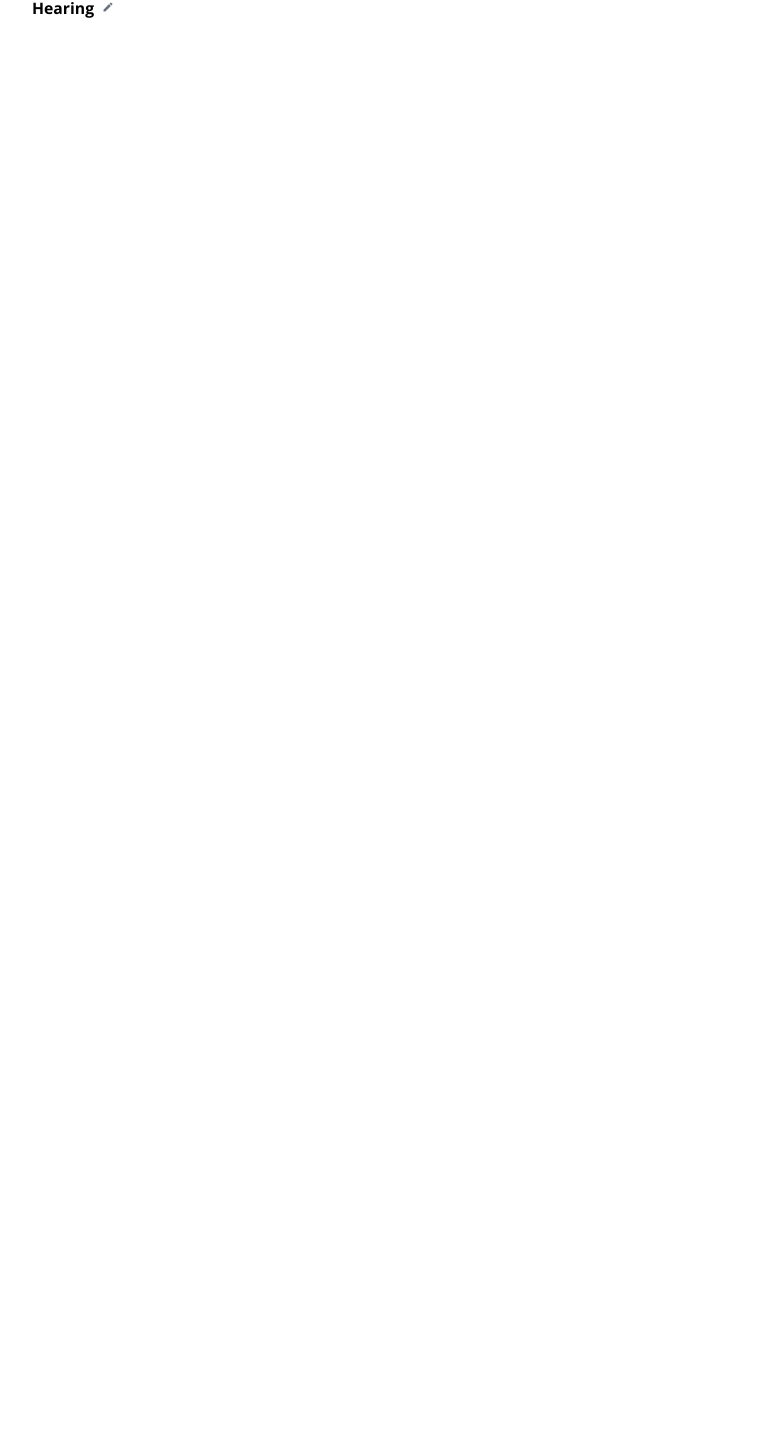
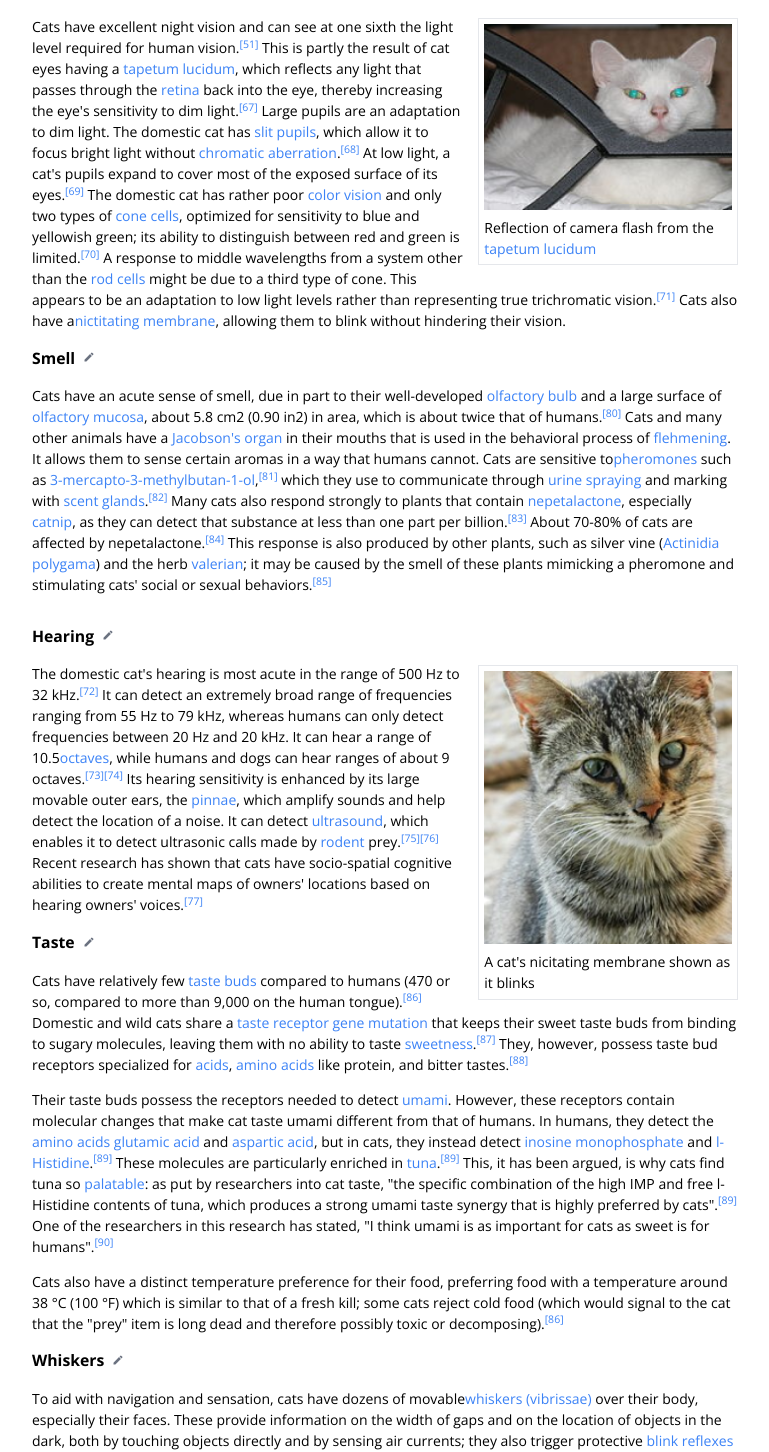
Before and after one commit to ace-lowder/wikipedia-redesign, a Next.js app: page / in a window 1280 px wide. Shown: the part 1285-2737 px from the top of the page, without its empty margins (255-1024 px from the left). Before the commit the page ends 1334 px from the top, so only its background shows below. Built offline with nearby package versions, Linux system fonts and the light colour scheme.

Commit message:
Finalize senses article section

```diff
--- a/app/components/article/Hearing.tsx
+++ b/app/components/article/Hearing.tsx
@@ -1,9 +1,66 @@
 import ArticleSubheading from "../ArticleSubheading";
+import HearingPanel from "./HearingPanel";
 
 const Hearing = () => {
   return (
-    <div className="w-full flex flex-col gap-4 md:block">
+    <div className="space-y-4">
+      <HearingPanel />
       <ArticleSubheading>Hearing</ArticleSubheading>
+      <p>
+        The domestic cat&apos;s hearing is most acute in the range of 500 Hz to
+        32 kHz.<sup>[72]</sup> It can detect an extremely broad range of
+        frequencies ranging from 55 Hz to 79 kHz, whereas humans can only detect
+        frequencies between 20 Hz and 20 kHz. It can hear a range of 10.5
+        <a>octaves</a>, while humans and dogs can hear ranges of about 9
+        octaves.<sup>[73][74]</sup> Its hearing sensitivity is enhanced by its
+        large movable outer ears, the <a>pinnae</a>, which amplify sounds and
+        help detect the location of a noise. It can detect <a>ultrasound</a>,
+        which enables it to detect ultrasonic calls made by <a>rodent</a> prey.
+        <sup>[75][76]</sup> Recent research has shown that cats have
+        socio-spatial cognitive abilities to create mental maps of owners&apos;
+        locations based on hearing owners&apos; voices.<sup>[77]</sup>
+      </p>
+      <ArticleSubheading>Taste</ArticleSubheading>
+      <p>
+        Cats have relatively few <a>taste buds</a> compared to humans (470 or
+        so, compared to more than 9,000 on the human tongue).<sup>[86]</sup>{" "}
+        Domestic and wild cats share a <a>taste receptor gene mutation</a> that
+        keeps their sweet taste buds from binding to sugary molecules, leaving
+        them with no ability to taste <a>sweetness</a>.<sup>[87]</sup> They,
+        however, possess taste bud receptors specialized for <a>acids</a>,{" "}
+        <a>amino acids</a> like protein, and bitter tastes.<sup>[88]</sup>
+      </p>
+      <p>
+        Their taste buds possess the receptors needed to detect <a>umami</a>.
+        However, these receptors contain molecular changes that make cat taste
+        umami different from that of humans. In humans, they detect the{" "}
+        <a>amino acids glutamic acid</a> and <a>aspartic acid</a>, but in cats,
+        they instead detect <a>inosine monophosphate</a> and <a>l-Histidine</a>.
+        <sup>[89]</sup> These molecules are particularly enriched in <a>tuna</a>
+        .<sup>[89]</sup> This, it has been argued, is why cats find tuna so{" "}
+        <a>palatable</a>: as put by researchers into cat taste, &quot;the
+        specific combination of the high IMP and free l-Histidine contents of
+        tuna, which produces a strong umami taste synergy that is highly
+        preferred by cats&quot;.<sup>[89]</sup> One of the researchers in this
+        research has stated, &quot;I think umami is as important for cats as
+        sweet is for humans&quot;.<sup>[90]</sup>
+      </p>
+      <p>
+        Cats also have a distinct temperature preference for their food,
+        preferring food with a temperature around 38 °C (100 °F) which is
+        similar to that of a fresh kill; some cats reject cold food (which would
+        signal to the cat that the &quot;prey&quot; item is long dead and
+        therefore possibly toxic or decomposing).<sup>[86]</sup>
+      </p>
+      <ArticleSubheading>Whiskers</ArticleSubheading>
+      <p>
+        To aid with navigation and sensation, cats have dozens of movable
+        <a>whiskers (vibrissae)</a> over their body, especially their faces.
+        These provide information on the width of gaps and on the location of
+        objects in the dark, both by touching objects directly and by sensing
+        air currents; they also trigger protective <a>blink reflexes</a> to
+        protect the eyes from damage.<sup>[53]</sup>
+      </p>
     </div>
   );
 };
--- a/app/components/article/HearingPanel.tsx
+++ b/app/components/article/HearingPanel.tsx
@@ -1,5 +1,17 @@
+import Image from "next/image";
+import hearing1 from "@/public/images/hearing-1.png";
+
 const HearingPanel = () => {
-  return <div>HearingPanel</div>;
+  return (
+    <div className="flex flex-col border bg-white outline outline-[14px] outline-white max-w-[260px] float-right mb-2 ml-4 p-1.5 gap-2 mt-16">
+      <Image
+        src={hearing1}
+        alt="Cat nicitating membrane blinking"
+        className="grow w-full object-cover hover:cursor-pointer"
+      />
+      <p>A cat&apos;s nicitating membrane shown as it blinks</p>
+    </div>
+  );
 };
 
 export default HearingPanel;
--- a/app/components/article/Overview.tsx
+++ b/app/components/article/Overview.tsx
@@ -3,7 +3,7 @@ import OverviewPanel from "./OverviewPanel";
 
 const Overview = () => {
   return (
-    <div className="w-full flex flex-col gap-4 md:block">
+    <div className="w-full">
       <OverviewPanel />
       <div className="space-y-4">
         <p>
--- a/app/components/article/OverviewPanel.tsx
+++ b/app/components/article/OverviewPanel.tsx
@@ -9,9 +9,8 @@ import PanelTitle from "../PanelTitle";
 
 const OverviewPanel = () => {
   return (
-    <div className="bg-white outline outline-[14px] outline-white w-full md:w-[260px] md:float-right mb-4 md:mb-2 md:ml-4 lg:mb-2 p-1.5 border flex flex-col">
+    <div className="flex flex-col border bg-white outline outline-[14px] outline-white max-w-[260px] float-right mb-2 ml-4 p-1.5 gap-2">
       <h3 className="mx-auto mb-2">Cat</h3>
-
       <div className="flex flex-col gap-2">
         <div className="flex gap-2">
           <Image
@@ -53,13 +52,10 @@ const OverviewPanel = () => {
         </div>
       </div>
       <span className="text-sm mx-auto">Various types of cat</span>
-
       <PanelTitle>Temporal Range</PanelTitle>
       <p>9,500 years ago - present</p>
-
       <PanelTitle>Conservation Status</PanelTitle>
       <p>Domesticated</p>
-
       <PanelTitle>Scientific Classification</PanelTitle>
       <div className="flex justify-between">
         <p>Domain:</p>
--- a/app/components/article/Senses.tsx
+++ b/app/components/article/Senses.tsx
@@ -6,7 +6,7 @@ import Vision from "./Vision";
 const Senses = () => {
   return (
     <div className="flex flex-col gap-4">
-      <div className="flex flex-col gap-1">
+      <div className="flex flex-col gap-1 -mb-4">
         <ArticleHeading>Senses</ArticleHeading>
         <ArticleLink>Cat Senses</ArticleLink>
       </div>
--- a/app/components/article/Vision.tsx
+++ b/app/components/article/Vision.tsx
@@ -1,9 +1,52 @@
 import ArticleSubheading from "../ArticleSubheading";
+import VisionPanel from "./VisionPanel";
 
 const Vision = () => {
   return (
-    <div className="w-full flex flex-col gap-4 md:block">
+    <div className="space-y-4">
+      <VisionPanel />
       <ArticleSubheading>Vision</ArticleSubheading>
+      <p>
+        Cats have excellent night vision and can see at one sixth the light
+        level required for human vision.<sup>[51]</sup> This is partly the
+        result of cat eyes having a <a>tapetum lucidum</a>, which reflects any
+        light that passes through the <a>retina</a> back into the eye, thereby
+        increasing the eye&apos;s sensitivity to dim light.<sup>[67]</sup> Large
+        pupils are an adaptation to dim light. The domestic cat has{" "}
+        <a>slit pupils</a>, which allow it to focus bright light without{" "}
+        <a>chromatic aberration</a>.<sup>[68]</sup> At low light, a cat&apos;s
+        pupils expand to cover most of the exposed surface of its eyes.
+        <sup>[69]</sup> The domestic cat has rather poor <a>color vision</a> and
+        only two types of <a>cone cells</a>, optimized for sensitivity to blue
+        and yellowish green; its ability to distinguish between red and green is
+        limited.<sup>[70]</sup> A response to middle wavelengths from a system
+        other than the <a>rod cells</a> might be due to a third type of cone.
+        This appears to be an adaptation to low light levels rather than
+        representing true trichromatic vision.<sup>[71]</sup> Cats also have a
+        <a>nictitating membrane</a>, allowing them to blink without hindering
+        their vision.
+      </p>
+      <ArticleSubheading>Smell</ArticleSubheading>
+      <p>
+        Cats have an acute sense of smell, due in part to their well-developed{" "}
+        <a>olfactory bulb</a> and a large surface of <a>olfactory mucosa</a>,
+        about 5.8 cm2 (0.90 in2) in area, which is about twice that of humans.
+        <sup>[80]</sup> Cats and many other animals have a{" "}
+        <a>Jacobson&apos;s organ</a> in their mouths that is used in the
+        behavioral process of <a>flehmening</a>. It allows them to sense certain
+        aromas in a way that humans cannot. Cats are sensitive to
+        <a>pheromones</a> such as <a>3-mercapto-3-methylbutan-1-ol</a>,
+        <sup>[81]</sup> which they use to communicate through{" "}
+        <a>urine spraying</a> and marking with <a>scent glands</a>.
+        <sup>[82]</sup> Many cats also respond strongly to plants that contain{" "}
+        <a>nepetalactone</a>, especially <a>catnip</a>, as they can detect that
+        substance at less than one part per billion.
+        <sup>[83]</sup> About 70-80% of cats are affected by nepetalactone.
+        <sup>[84]</sup> This response is also produced by other plants, such as
+        silver vine (<a>Actinidia polygama</a>) and the herb <a>valerian</a>; it
+        may be caused by the smell of these plants mimicking a pheromone and
+        stimulating cats&apos; social or sexual behaviors.<sup>[85]</sup>
+      </p>
     </div>
   );
 };
--- a/app/components/article/VisionPanel.tsx
+++ b/app/components/article/VisionPanel.tsx
@@ -1,5 +1,19 @@
+import Image from "next/image";
+import vision1 from "@/public/images/vision-1.png";
+
 const VisionPanel = () => {
-  return <div>VisionPanel</div>;
+  return (
+    <div className="flex flex-col border bg-white outline outline-[14px] outline-white max-w-[260px] float-right mb-2 ml-4 p-1.5 gap-2 mt-16">
+      <Image
+        src={vision1}
+        alt="Glowing cat eyes caused by camera flash"
+        className="grow w-full object-cover hover:cursor-pointer"
+      />
+      <p>
+        Reflection of camera flash from the <a>tapetum lucidum</a>
+      </p>
+    </div>
+  );
 };
 
 export default VisionPanel;
```
Also changed, not shown: app/page.tsx (+5 -5 lines), public/images/hearing-1.png (added), public/images/vision-1.png (added).
